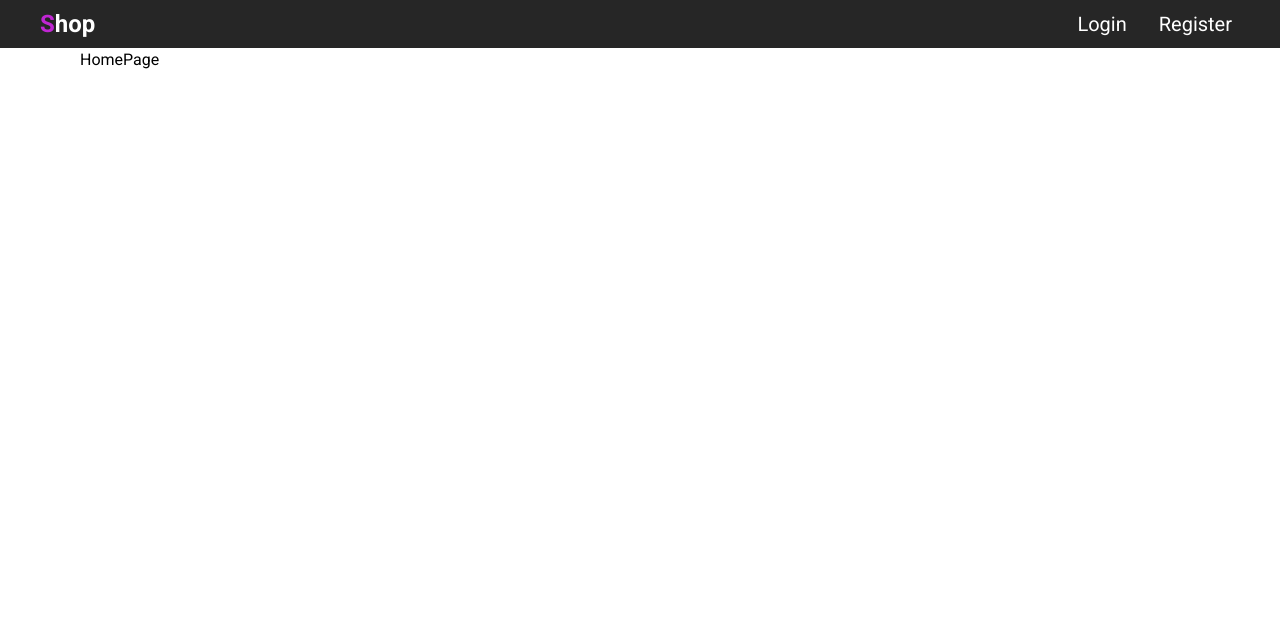
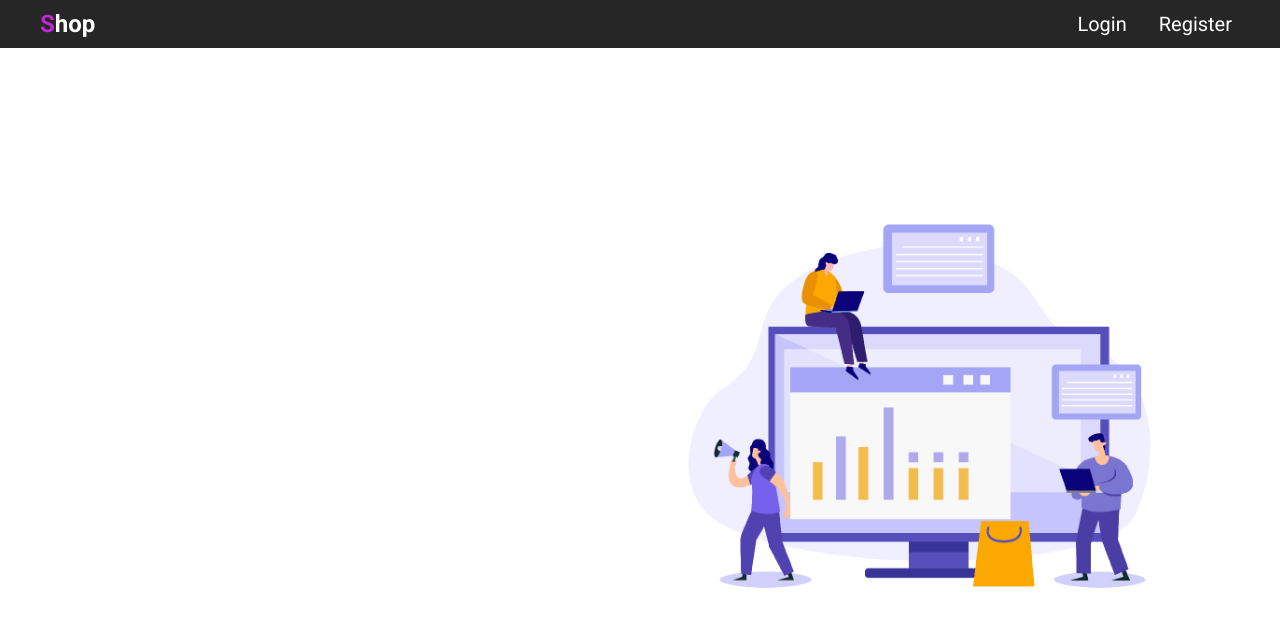
Before and after one commit to gintare-ces/Gintare_Cesiuliene_baigiamasis_darbas, a React (Vite) app: page / in a window 1280 px wide. Shown: the top 626 px of the page. Built offline with nearby package versions, Linux system fonts and the light colour scheme; no server answers.

Commit message:
home page

```diff
--- a/src/pages/HomePage.jsx
+++ b/src/pages/HomePage.jsx
@@ -1,8 +1,21 @@
 import React from 'react'
+
 
 function HomePage() {
   return (
-    <div className='container mx-auto'>HomePage</div>
+    <div className='container mx-auto grid md:grid-cols-2 sm:grid-cols-1 sm:mt-8 md:mt-16'>
+      <div className='mt-8'>
+          <h1 className='text-white text-4xl mt-10'>Login to get full accsess to see available shops and promote your own shop</h1>
+
+      </div>
+      <div className='align-bottom '>
+        <img
+          src="/src/img/—Pngtree—internet seo marketing data login_6379580.png"
+          alt="Ilustration person marketing and data"
+          />
+      </div>
+
+    </div>
   )
 }
 
```
Also changed, not shown: src/img/—Pngtree—internet seo marketing data login_6379580.png (added).
